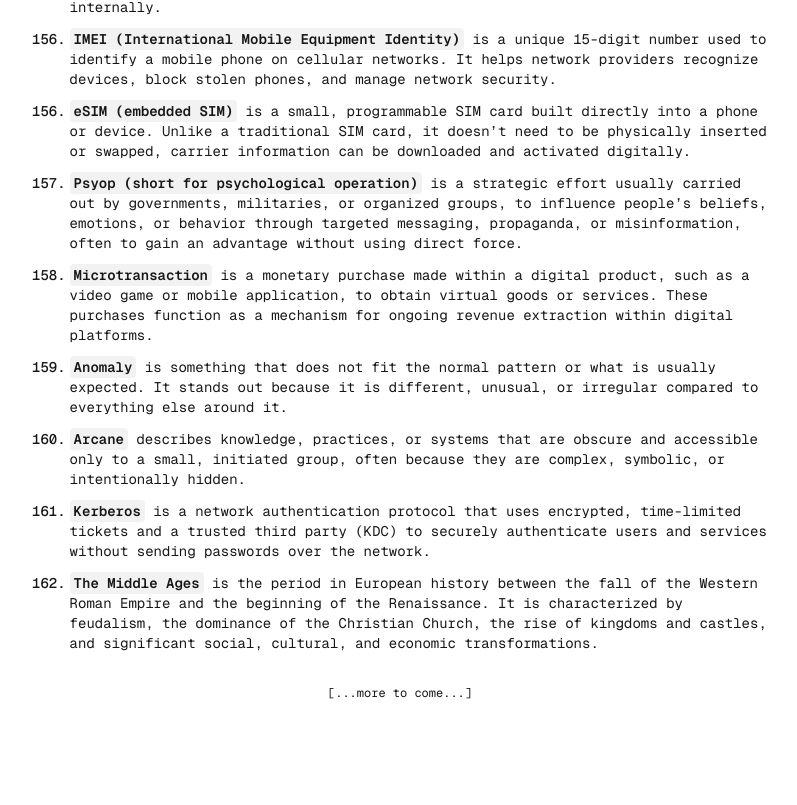
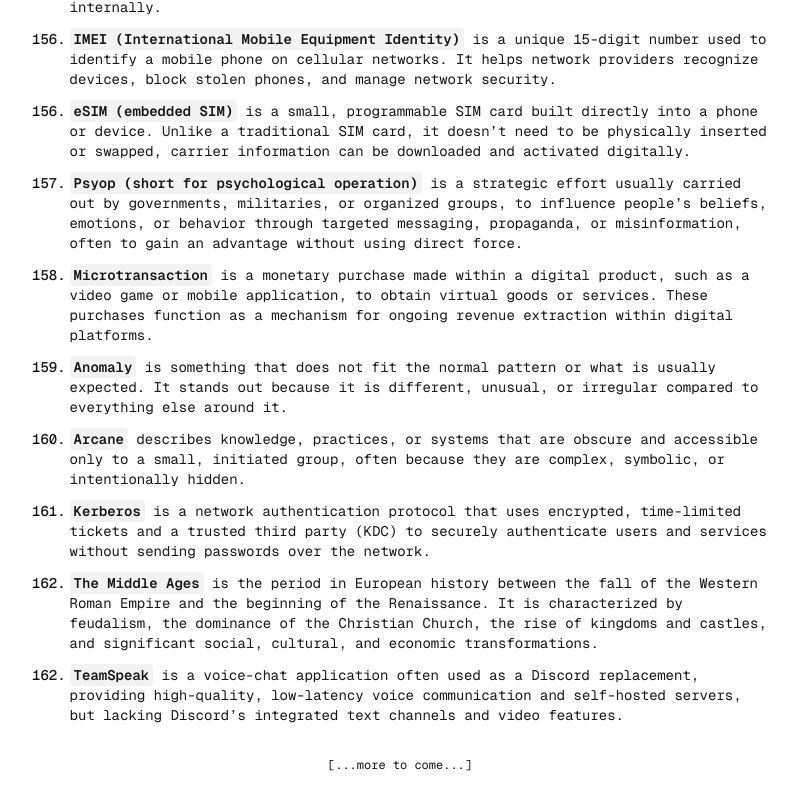
Before and after one commit to BrahimBoussada/mind-log, a Next.js app: page / in a window 1280 px wide. Shown: the part 10814-11619 px from the top of the page, without its empty margins (240-1037 px from the left). Before the commit the page ends 11547 px from the top, so only its background shows below. Built offline with nearby package versions, Linux system fonts and the light colour scheme.

Commit message:
log:13-02-2026

```diff
--- a/src/app/page.tsx
+++ b/src/app/page.tsx
@@ -1595,6 +1595,16 @@ export default function Home() {
           </Text>
         </Note>
 
+        <Note>
+          <N>162.</N>
+          <Text>
+            <Key>TeamSpeak</Key> is a voice-chat application often used as a
+            Discord replacement, providing high-quality, low-latency voice
+            communication and self-hosted servers, but lacking Discord’s
+            integrated text channels and video features.
+          </Text>
+        </Note>
+
         {/* --- end --- */}
       </NoteWrapper>
 
```
